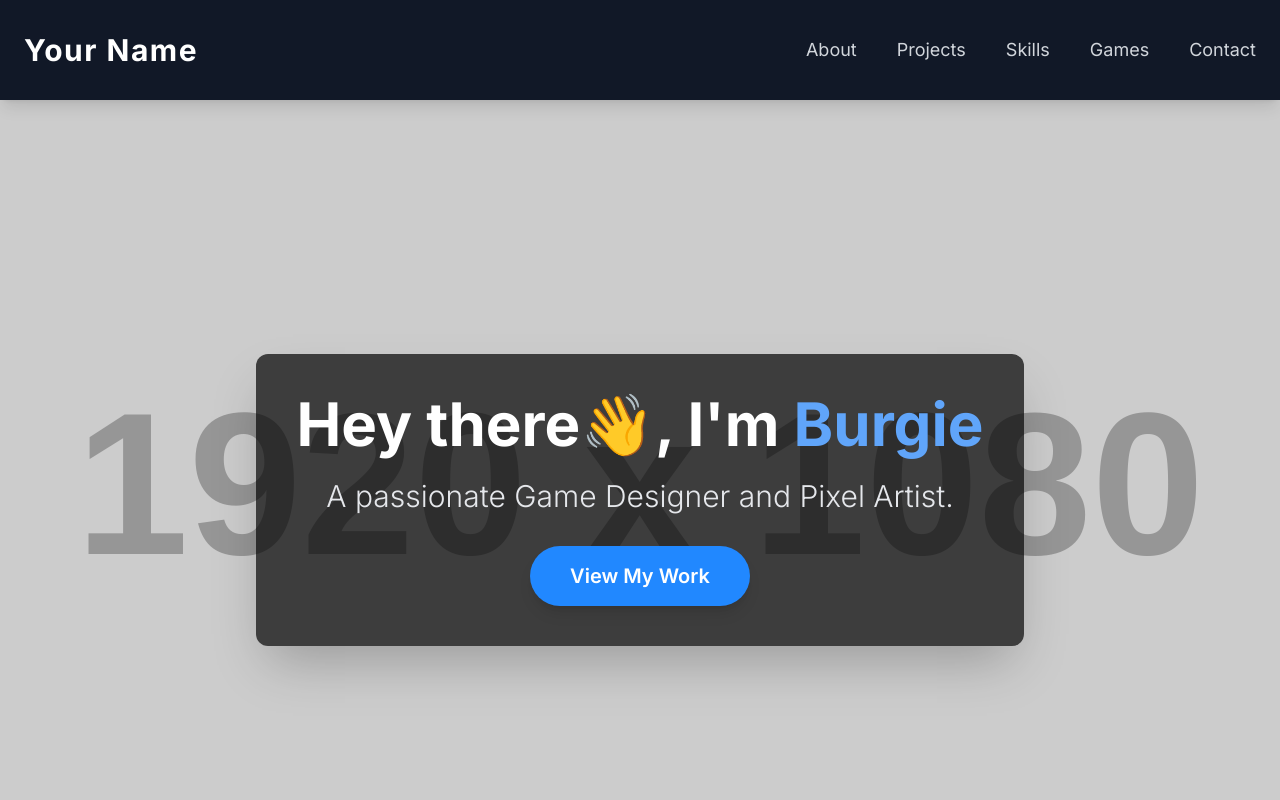
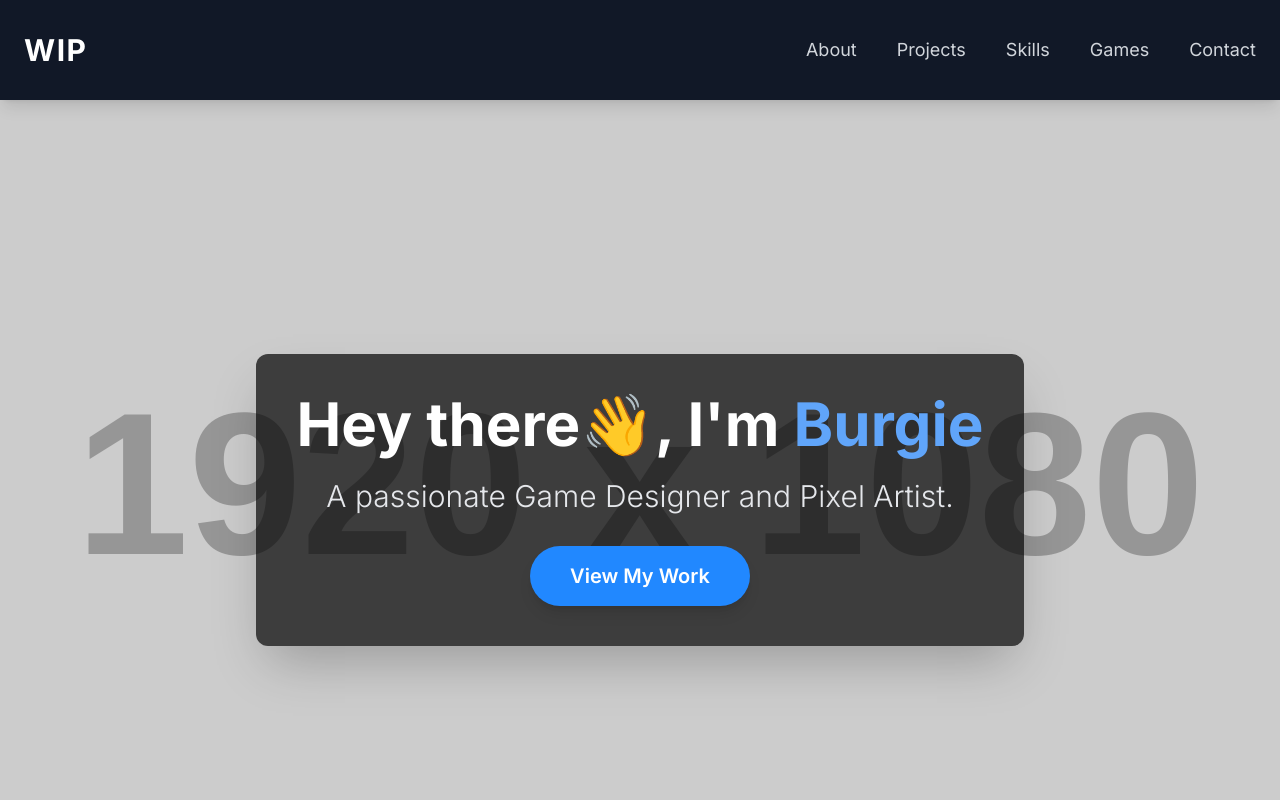
Before and after one commit to Burgiewastaken/burgie.github.io, a plain HTML site: page index.html in a window 1280 px wide. Shown: the top 800 px of the page. Drawn offline with nearby package versions, Linux system fonts and the light colour scheme; placeholder pictures from the web are drawn by us.

Commit message:
Update index.html

```diff
--- a/index.html
+++ b/index.html
@@ -72,7 +72,7 @@
     <!-- Header Section -->
     <header class="bg-gray-900 shadow-lg py-6 sticky top-0 z-50">
         <nav class="container mx-auto px-4 flex justify-between items-center">
-            <a href="#" class="text-3xl font-bold text-white tracking-wider rounded-md p-2">Your Name</a>
+            <a href="#" class="text-3xl font-bold text-white tracking-wider rounded-md p-2">WIP</a>
             <ul class="flex space-x-6 text-lg">
                 <li><a href="#about" class="text-gray-300 hover:text-white transition duration-300 rounded-md p-2">About</a></li>
                 <li><a href="#projects" class="text-gray-300 hover:text-white transition duration-300 rounded-md p-2">Projects</a></li>
```
